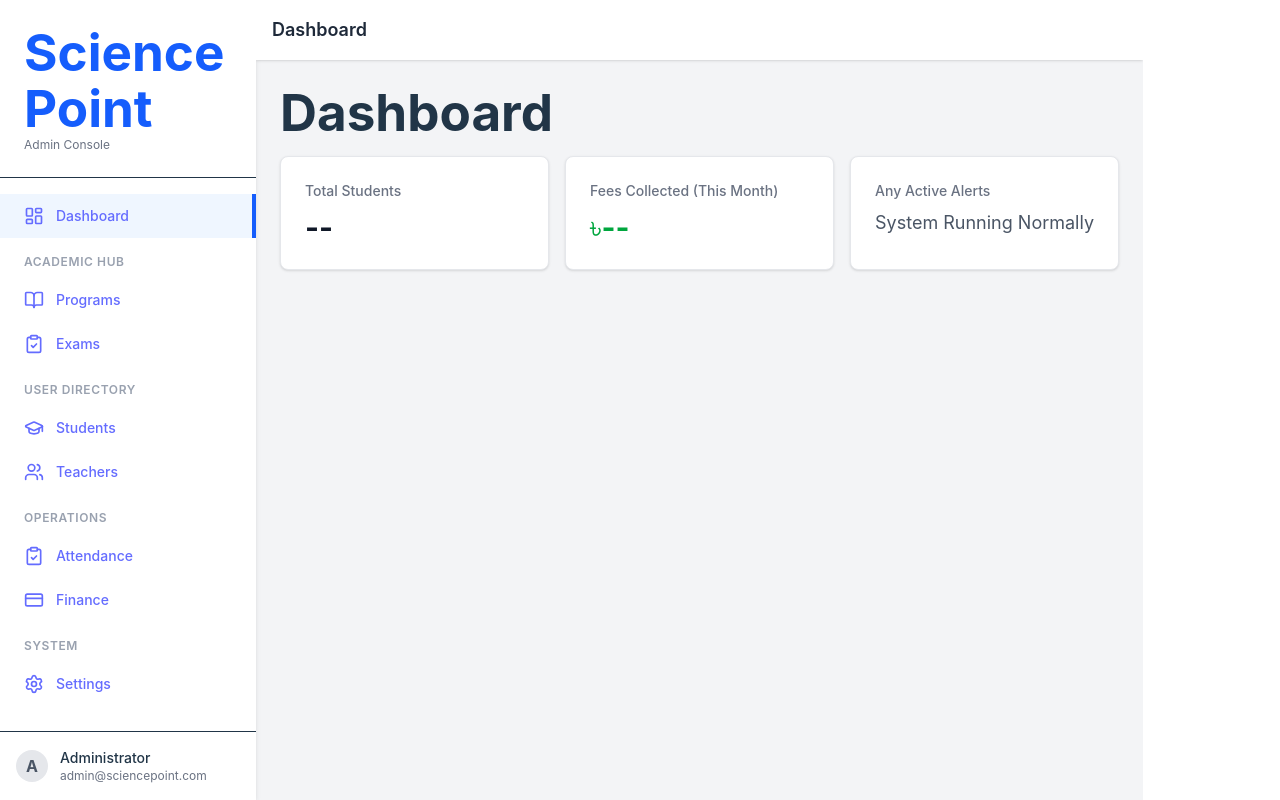
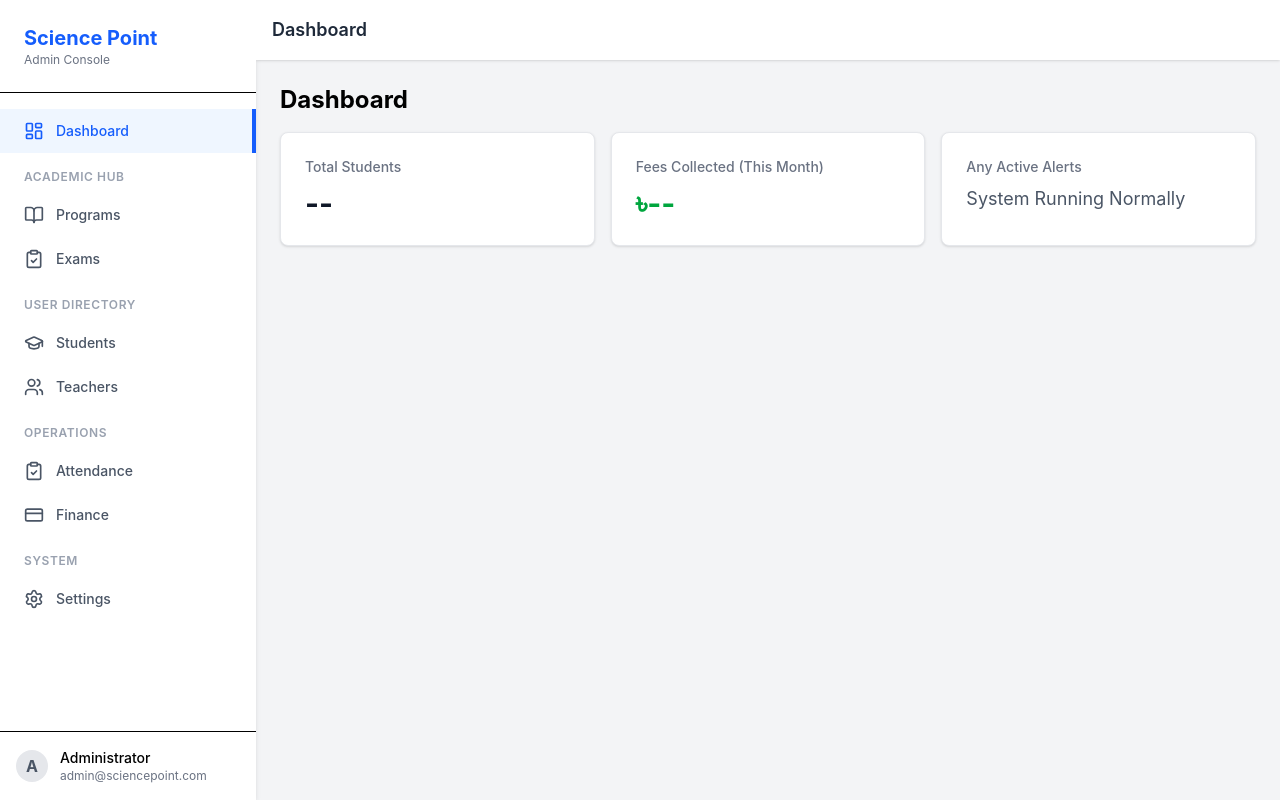
Before and after one commit to Irham-Dipra/Moniem-Project, a React app in the folder frontend/: page / in a window 1280 px wide. Built offline with nearby package versions, Linux system fonts and the light colour scheme; the HTML template or start-up script is replaced by a standard one.

Commit message:
fixed styling problems

```diff
--- a/frontend/src/components/StudentList.tsx
+++ b/frontend/src/components/StudentList.tsx
@@ -82,15 +82,17 @@ const StudentList: React.FC = () => {
             </div>
 
             {/* DATA TABLE */}
-            <div className="bg-white rounded-xl shadow-sm border border-gray-200 overflow-hidden">
-                <table className="w-full text-left border-collapse">
+            <div className="bg-white rounded-xl shadow-sm border border-gray-200 overflow-x-auto">
+                <table className="w-full text-left border-collapse min-w-[1000px]">
                     <thead className="bg-gray-50 text-gray-600 text-xs uppercase font-semibold">
                         <tr>
+                            <th className="p-4 border-b">ID</th>
                             <th className="p-4 border-b">Student Name</th>
+                            <th className="p-4 border-b">Father's Name</th>
                             <th className="p-4 border-b">Roll No</th>
                             <th className="p-4 border-b">Class</th>
+                            <th className="p-4 border-b">School</th>
                             <th className="p-4 border-b">Contact</th>
-                            <th className="p-4 border-b">School</th>
                             <th className="p-4 border-b text-right">Actions</th>
                         </tr>
                     </thead>
@@ -98,18 +100,17 @@ const StudentList: React.FC = () => {
                         {filteredStudents.length > 0 ? (
                             filteredStudents.map((student: Student) => (
                                 <tr key={student.student_id} className="hover:bg-gray-50 transition-colors group">
-                                    <td className="p-4">
-                                        <div className="font-medium text-gray-900">{student.name}</div>
-                                        <div className="text-xs text-gray-500">{student.fathers_name ? `Father: ${student.fathers_name}` : ''}</div>
-                                    </td>
+                                    <td className="p-4 text-gray-500 text-sm">#{student.student_id}</td>
+                                    <td className="p-4 font-medium text-gray-900">{student.name}</td>
+                                    <td className="p-4 text-gray-600 text-sm">{student.fathers_name || '-'}</td>
                                     <td className="p-4 text-gray-600 font-mono text-sm">{student.roll_no}</td>
                                     <td className="p-4">
                                         <span className="bg-blue-50 text-blue-700 px-2 py-1 rounded-full text-xs font-bold">
                                             Class {student.class}
                                         </span>
                                     </td>
+                                    <td className="p-4 text-gray-600 text-sm">{student.school || '-'}</td>
                                     <td className="p-4 text-gray-600 text-sm">{student.contact || '-'}</td>
-                                    <td className="p-4 text-gray-600 text-sm">{student.school || '-'}</td>
                                     <td className="p-4 text-right">
                                         <button className="text-gray-400 hover:text-blue-600 transition-colors p-2 rounded-full hover:bg-blue-50">
                                             <ChevronRight size={20} />
--- a/frontend/src/index.css
+++ b/frontend/src/index.css
@@ -4,72 +4,9 @@
   font-family: Inter, system-ui, Avenir, Helvetica, Arial, sans-serif;
   line-height: 1.5;
   font-weight: 400;
-
-  color-scheme: light dark;
-  color: rgba(255, 255, 255, 0.87);
-  background-color: #242424;
-
-  font-synthesis: none;
-  text-rendering: optimizeLegibility;
-  -webkit-font-smoothing: antialiased;
-  -moz-osx-font-smoothing: grayscale;
-}
-
-a {
-  font-weight: 500;
-  color: #646cff;
-  text-decoration: inherit;
-}
-
-a:hover {
-  color: #535bf2;
 }
 
 body {
   margin: 0;
-  display: flex;
-  place-items: center;
-  min-width: 320px;
   min-height: 100vh;
 }
-
-h1 {
-  font-size: 3.2em;
-  line-height: 1.1;
-}
-
-button {
-  border-radius: 8px;
-  border: 1px solid transparent;
-  padding: 0.6em 1.2em;
-  font-size: 1em;
-  font-weight: 500;
-  font-family: inherit;
-  background-color: #1a1a1a;
-  cursor: pointer;
-  transition: border-color 0.25s;
-}
-
-button:hover {
-  border-color: #646cff;
-}
-
-button:focus,
-button:focus-visible {
-  outline: 4px auto -webkit-focus-ring-color;
-}
-
-@media (prefers-color-scheme: light) {
-  :root {
-    color: #213547;
-    background-color: #ffffff;
-  }
-
-  a:hover {
-    color: #747bff;
-  }
-
-  button {
-    background-color: #f9f9f9;
-  }
-}
```
